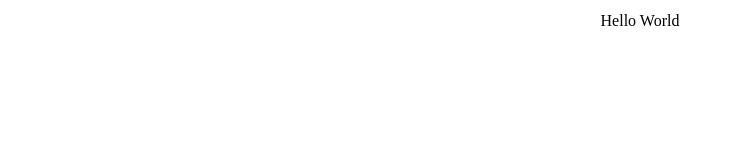
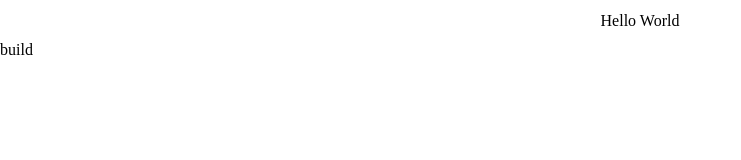
Before and after one commit to rqphy/Builder, a React (Vite) app: page /build in a window 1280 px wide. Before the commit this address had no page. Shown: the top 160 px of the page, without its empty margins (0-741 px from the left). Built offline with nearby package versions, Linux system fonts and the light colour scheme.

Commit message:
:sparkles: add build route

```diff
--- a/src/App.jsx
+++ b/src/App.jsx
@@ -1,5 +1,6 @@
 import "./App.scss"
 import Header from "./components/header"
+import Build from "./routes/build/build"
 import Home from "./routes/home/home"
 import { Routes, Route } from "react-router-dom"
 
@@ -9,6 +10,7 @@ function App() {
 			<Header />
 			<Routes>
 				<Route index element={<Home />} />
+				<Route path="/build" element={<Build />} />
 			</Routes>
 		</div>
 	)
--- /dev/null
+++ b/src/routes/build/build.jsx
@@ -0,0 +1,3 @@
+export default function Build() {
+	return <div>build</div>
+}
```
Lines whose indentation alone changed are shown as unchanged.
